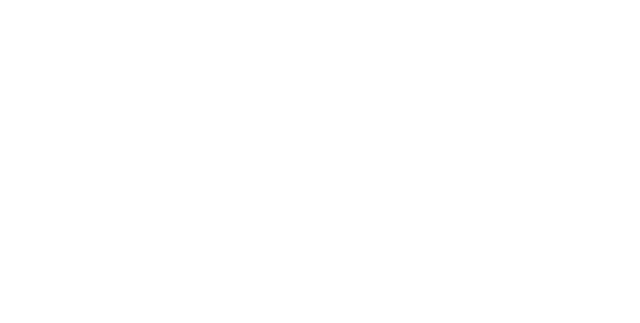
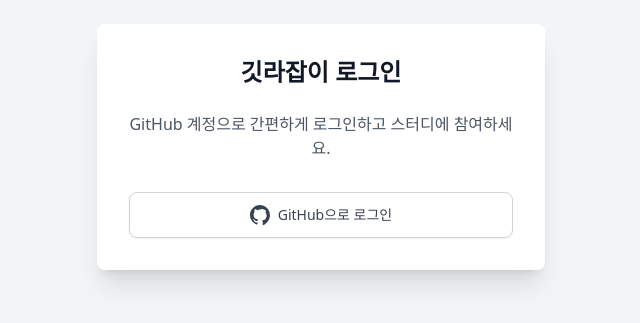
Before and after one commit to OHWCH/se_dev, a React (Vite) app in the folder front/: page /logintest in a window 1280 px wide. Before the commit this address had no page. Shown: the part 253-576 px from the top of the page, without its empty margins (319-959 px from the left). Built offline with nearby package versions, Linux system fonts and the light colour scheme.

Commit message:
로그인테스트

```diff
--- /dev/null
+++ b/front/src/pages/CallBackPage.jsx
@@ -0,0 +1,37 @@
+import React, { useEffect } from 'react';
+import { useSearchParams, useNavigate } from 'react-router-dom';
+
+const CallbackPage = () => {
+    const [searchParams] = useSearchParams();
+    const navigate = useNavigate();
+
+    useEffect(() => {
+        // 1. URL 쿼리 파라미터에서 Access Token을 가져옵니다.
+        // 백엔드 구현에 따라 'accessToken' 또는 다른 이름일 수 있습니다.
+        const accessToken = searchParams.get('accessToken');
+
+        if (accessToken) {
+            console.log('Access Token 수신 완료:', accessToken.substring(0, 10) + '...');
+
+            // 2. localStorage에 토큰 저장 (Study API에서 사용됨)
+            localStorage.setItem('accessToken', accessToken);
+
+            // 3. 홈 또는 스터디 목록 페이지로 이동
+            navigate('/studylist', { replace: true });
+
+        } else {
+            // 토큰을 받지 못했다면 로그인 실패 처리
+            console.error('로그인에 실패했거나 토큰이 누락되었습니다.');
+            alert('로그인 실패. 다시 시도해 주세요.');
+            navigate('/login');
+        }
+    }, [searchParams, navigate]);
+
+    return (
+        <div className="flex justify-center items-center h-screen">
+            <p>로그인 처리 중...</p>
+        </div>
+    );
+};
+
+export default CallbackPage;
--- /dev/null
+++ b/front/src/pages/LoginTestPage.jsx
@@ -0,0 +1,79 @@
+import React from 'react';
+import axios from 'axios';
+
+// 백엔드 API 엔드포인트
+const GITHUB_AUTH_URL_API = 'http://localhost:8080/api/github/authorize-url';
+
+/**
+ * GitHub 로그인을 위한 리다이렉션 버튼 컴포넌트
+ * 이 컴포넌트는 백엔드에서 생성된 GitHub OAuth URL을 받아와 사용자를 해당 URL로 이동시킵니다.
+ */
+const LoginTestPage = () => {
+
+    /**
+     * GitHub 로그인 버튼 클릭 핸들러
+     * 1. 백엔드에 GitHub OAuth 인증 URL 요청
+     * 2. 응답받은 URL로 브라우저 리다이렉트
+     */
+    const handleGitHubLogin = async () => {
+        try {
+            console.log('GitHub 로그인 URL 요청 중...');
+
+            // 1. 백엔드 GET /api/github/authorize-url 호출
+            const response = await axios.get(GITHUB_AUTH_URL_API);
+
+            // 응답 데이터는 백엔드에서 반환한 GitHub OAuth URL 문자열
+            const githubAuthUrl = response.data;
+
+            if (githubAuthUrl) {
+                console.log('받은 GitHub 인증 URL:', githubAuthUrl);
+
+                // 2. 해당 URL로 브라우저 리다이렉트
+                window.location.href = githubAuthUrl;
+            } else {
+                alert('GitHub 인증 URL을 받아오지 못했습니다.');
+            }
+
+        } catch (error) {
+            console.error('GitHub 로그인 처리 중 오류 발생:', error);
+            // 에러 메시지 표시 (예: 백엔드 서버가 켜져 있지 않거나 CORS 문제 등)
+            alert('로그인 처리 중 오류가 발생했습니다. 콘솔을 확인해 주세요.');
+        }
+    };
+
+    return (
+        <div className="flex flex-col items-center justify-center min-h-screen bg-gray-100 dark:bg-gray-900">
+            <div className="p-8 bg-white dark:bg-gray-800 rounded-lg shadow-xl w-full max-w-md text-center">
+                <h2 className="text-2xl font-bold mb-6 text-gray-900 dark:text-white">
+                    깃라잡이 로그인
+                </h2>
+                <p className="mb-8 text-gray-600 dark:text-gray-400">
+                    GitHub 계정으로 간편하게 로그인하고 스터디에 참여하세요.
+                </p>
+
+                {/* 🌟 GitHub 로그인 버튼 */}
+                <button
+                    onClick={handleGitHubLogin}
+                    className="w-full flex items-center justify-center px-4 py-3 border border-gray-300 rounded-lg shadow-sm text-sm font-medium text-gray-700 bg-white hover:bg-gray-50 dark:bg-gray-700 dark:text-white dark:border-gray-600 dark:hover:bg-gray-600 transition-colors"
+                >
+                    {/* 깃허브 아이콘 (Material Symbol 예시) */}
+                    <svg
+                        className="w-5 h-5 mr-2"
+                        fill="currentColor"
+                        viewBox="0 0 20 20"
+                        xmlns="http://www.w3.org/2000/svg"
+                    >
+                        <path
+                            fillRule="evenodd"
+                            d="M10 0C4.477 0 0 4.484 0 10.017c0 4.421 2.865 8.16 6.839 9.48.5.092.682-.218.682-.483 0-.237-.008-.868-.013-1.703-2.782.605-3.37-1.34-3.37-1.34-.454-1.157-1.11-1.464-1.11-1.464-.908-.619.068-.606.068-.606 1.007.07 1.532 1.03 1.532 1.03.892 1.529 2.341 1.085 2.91.826.091-.64.35-1.085.634-1.334-2.224-.251-4.557-1.111-4.557-4.935 0-1.089.39-1.984 1.029-2.685-.103-.251-.446-1.272.098-2.65 0 0 .84-.27 2.75 1.025A9.575 9.575 0 0110 4.39a9.575 9.575 0 012.75-.375c1.91 1.295 2.75 1.025 2.75 1.025.546 1.378.202 2.399.099 2.65.64.701 1.029 1.596 1.029 2.685 0 3.832-2.336 4.679-4.566 4.92.359.31.678.921.678 1.855 0 1.334-.012 2.41-.012 2.748 0 .267.18.577.688.484C17.135 18.177 20 14.437 20 10.017A10.01 10.01 0 0010 0z"
+                            clipRule="evenodd"
+                        />
+                    </svg>
+                    GitHub으로 로그인
+                </button>
+            </div>
+        </div>
+    );
+};
+
+export default LoginTestPage;
--- a/front/src/routes/Router.jsx
+++ b/front/src/routes/Router.jsx
@@ -11,6 +11,7 @@
 import StudyManagePage from "../pages/StudyManagePage";
 import ChallengePage from "../pages/ChallengePage";
 import LoginPage from '../pages/LoginPage';
+import LoginTestPage from '../pages/LoginTestPage';
 
 
 const Router = () => {
@@ -19,6 +20,7 @@
                 {/* 1. 보호되지 않는 경로: 로그인 페이지는 로그인 여부와 상관없이 접근 가능 */}
                 <Route path="/" element={<Homepage />} />
                 <Route path="/login" element={<LoginPage />} />
+                <Route path="/logintest" element={<LoginTestPage />} />
                 {/* 2. 보호된 경로 그룹 설정 */}
                 {/* ProtectedRoute를 부모 엘리먼트로 설정합니다. */}
 
```
Also changed, not shown: 1 other file (tests, documents, lock files or other folders).
